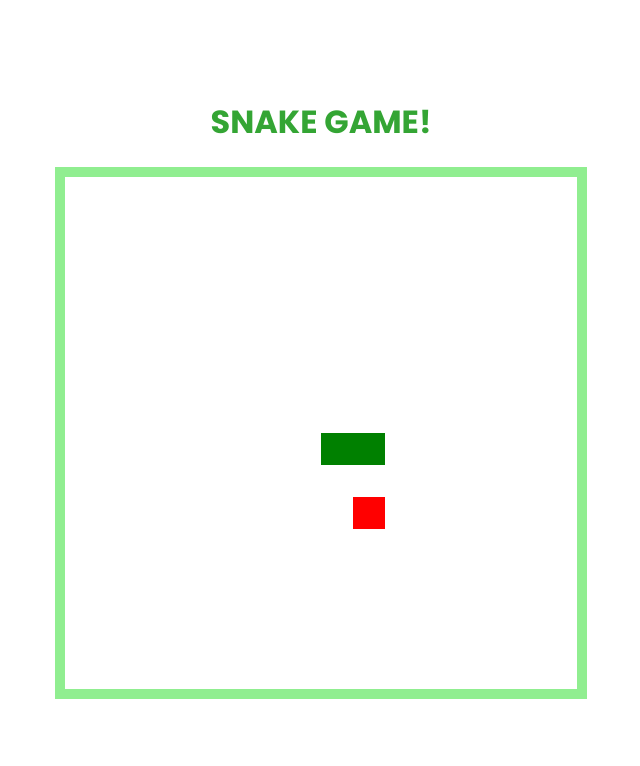
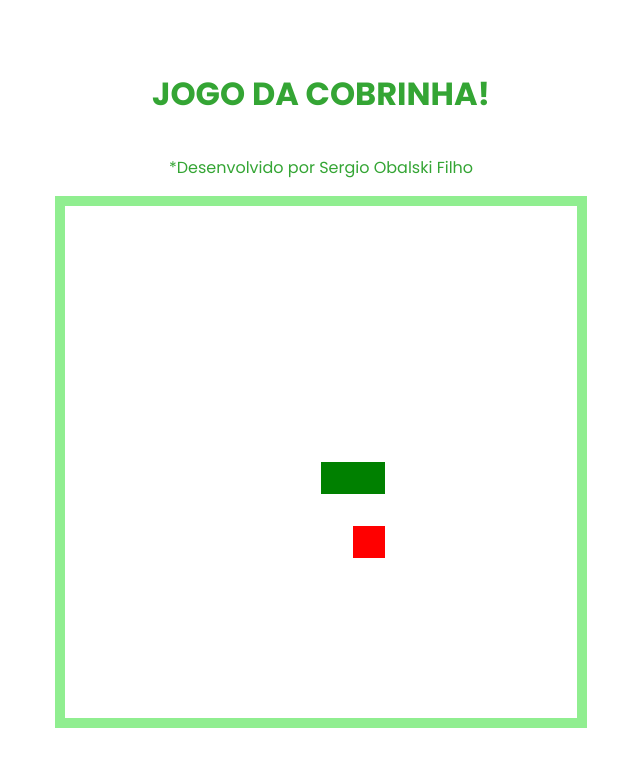
Before and after one commit to serginhobalski/SnakeGame, a plain HTML site: page index.html in a window 1280 px wide. Shown: the whole page, without its empty margins (295-935 px from the left). Drawn offline with Linux system fonts and the light colour scheme.

Commit message:
Update index.html

```diff
--- a/index.html
+++ b/index.html
@@ -4,7 +4,7 @@
     <meta charset="UTF-8">
     <meta http-equiv="X-UA-Compatible" content="IE=edge">
     <meta name="viewport" content="width=device-width, initial-scale=1.0">
-    <title>Snake Game</title>
+    <title>Jogo da Cobrinha</title>
     <link href="https://fonts.googleapis.com/css2?family=Poppins:wght@300;400;500;600;700&display=swap" rel="stylesheet"/>
     <link rel="stylesheet" href="assets/css/style.css">
 
@@ -12,7 +12,8 @@
 </head>
 <body>
 
-    <h1>SNAKE GAME!</h1>
+    <h1>JOGO DA COBRINHA!</h1>
+    <p>*Desenvolvido por Sergio Obalski Filho</p>
 
     <canvas id="snake" width="512" height="512"></canvas>
 
```
